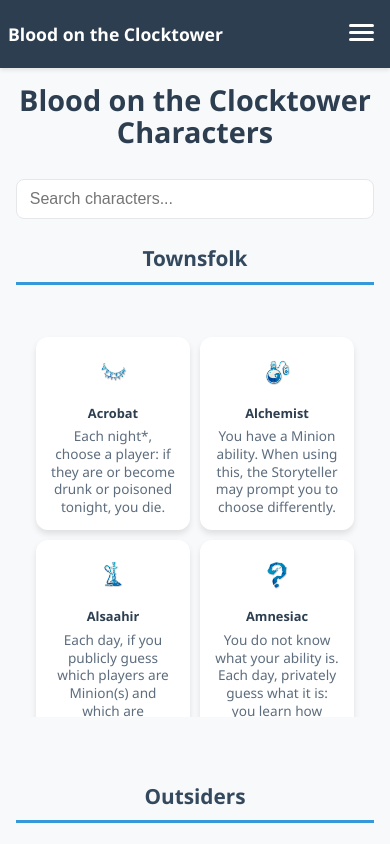
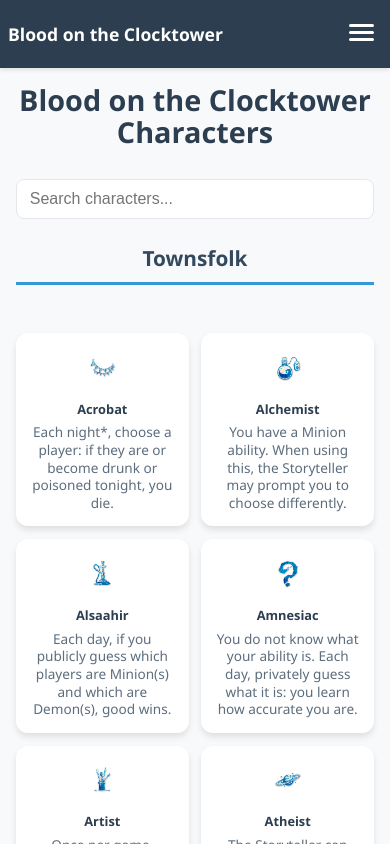
Before and after one commit to bmwalla1/botc, a React (Vite) app: page /characters in a window 390 px wide. Shown: the top 844 px of the page. Built offline with nearby package versions, Linux system fonts and the light colour scheme.

Commit message:
fix style

```diff
--- a/src/components/Grimoire.css
+++ b/src/components/Grimoire.css
@@ -358,7 +358,7 @@
   border-color: #3498db;
 }
 
-.character-grid {
+.grimoire .character-grid {
   display: grid;
   grid-template-columns: repeat(auto-fill, minmax(180px, 1fr));
   gap: 15px;
@@ -583,7 +583,7 @@
     flex-direction: column;
   }
 
-  .character-grid {
+  .grimoire .character-grid {
     grid-template-columns: repeat(auto-fill, minmax(150px, 1fr));
     gap: 10px;
   }
@@ -607,7 +607,7 @@
     height: 350px;
   }
 
-  .character-grid {
+  .grimoire .character-grid {
     grid-template-columns: repeat(auto-fill, minmax(120px, 1fr));
   }
 
```
